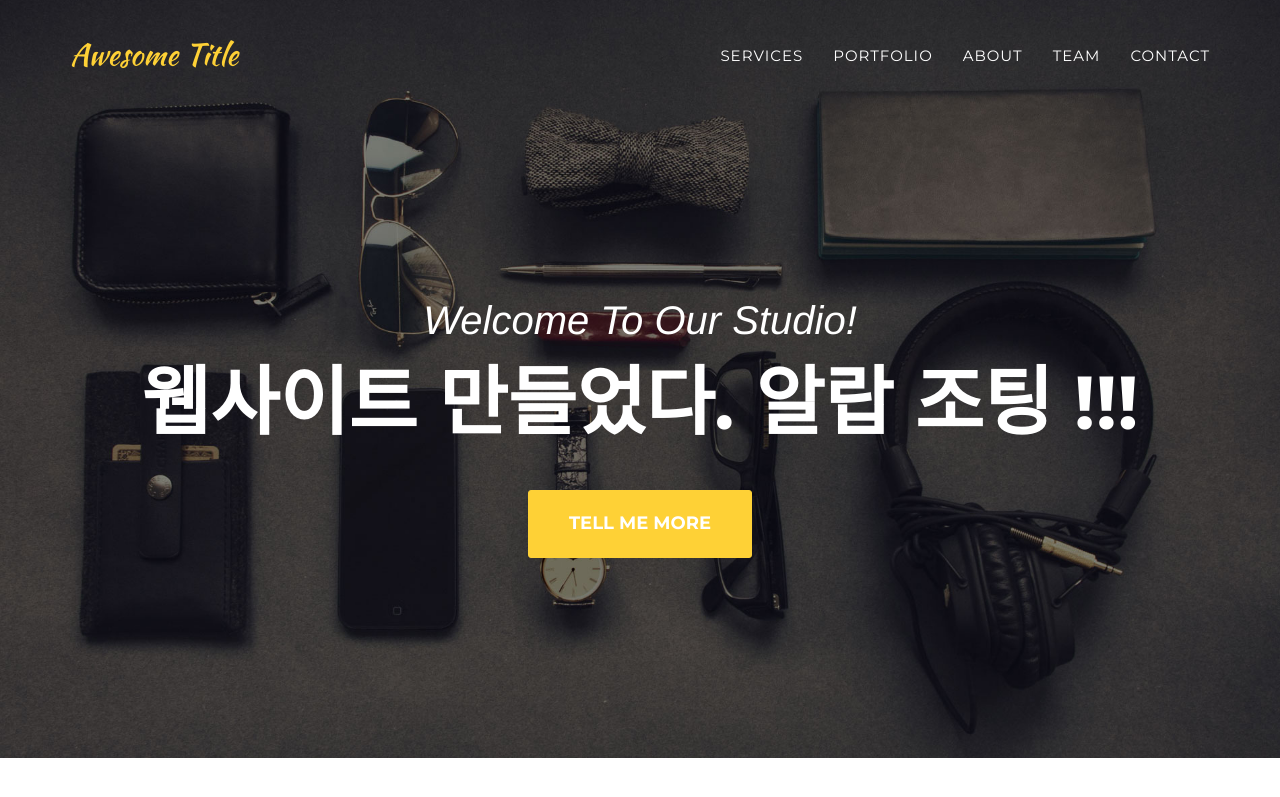
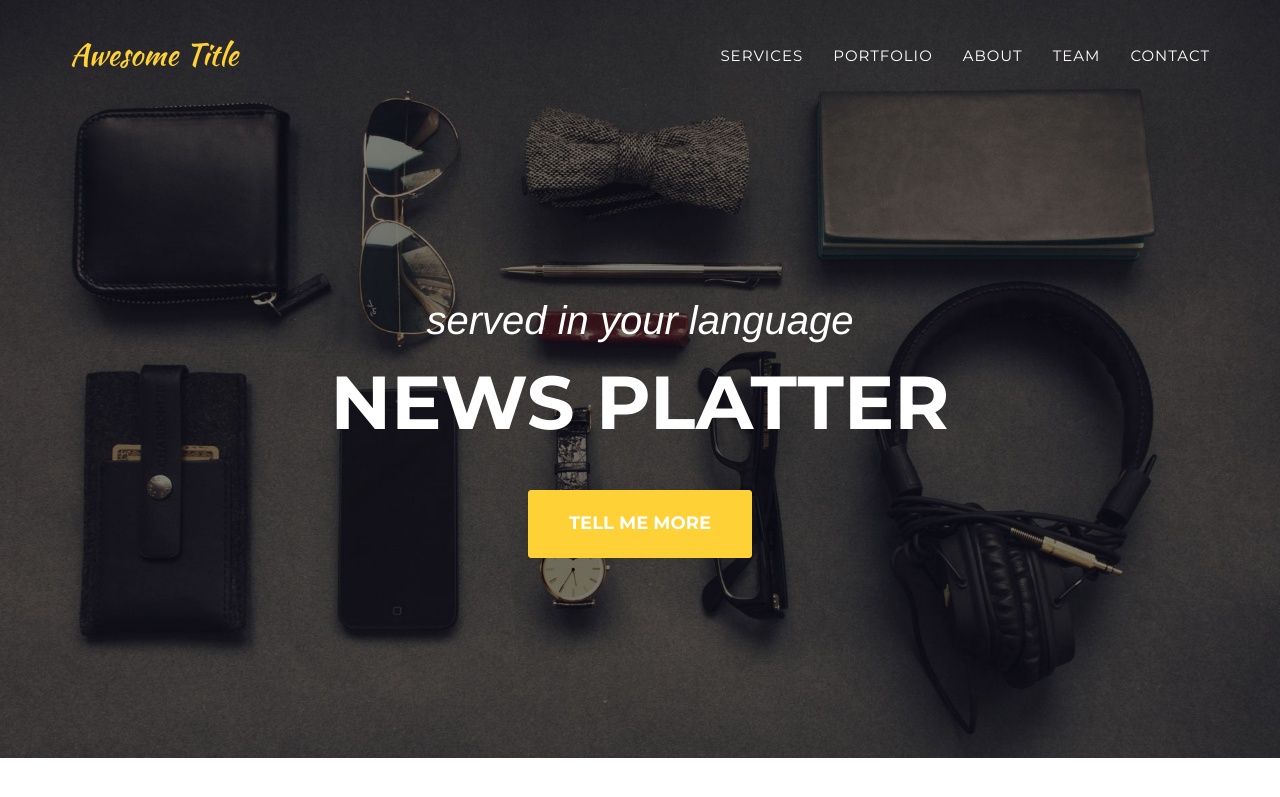
Before and after one commit to alan-project/np-web, a Jekyll site: the page built from index.html, in a window 1280 px wide and 900 px high. Shown: the top 797 px of the window. Built offline with Jekyll 4.4.1, drawn with Linux system fonts in a browser that asks for light colours; some web fonts are replaced.

Commit message:
updated header

```diff
--- a/_includes/header.html
+++ b/_includes/header.html
@@ -44,8 +44,8 @@
     <header>
         <div class="container">
             <div class="intro-text">
-                <div class="intro-lead-in">Welcome To Our Studio!</div>
-                <div class="intro-heading">웹사이트 만들었다. 알랍 조팅 !!! </div>
+                <div class="intro-lead-in">served in your language</div>
+                <div class="intro-heading">News Platter</div>
                 <a href="#services" class="page-scroll btn btn-xl">Tell Me More</a>
             </div>
         </div>
```
